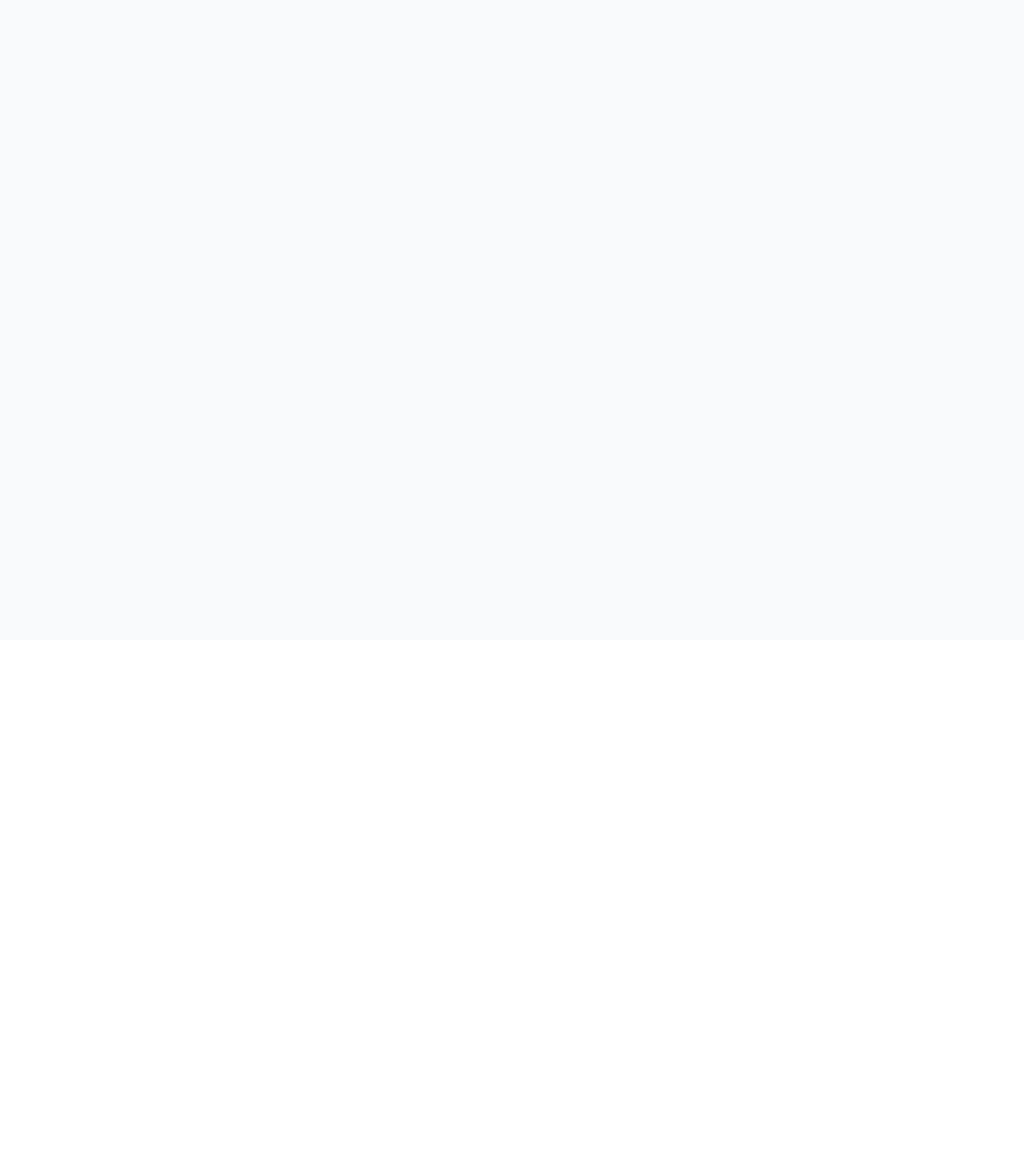
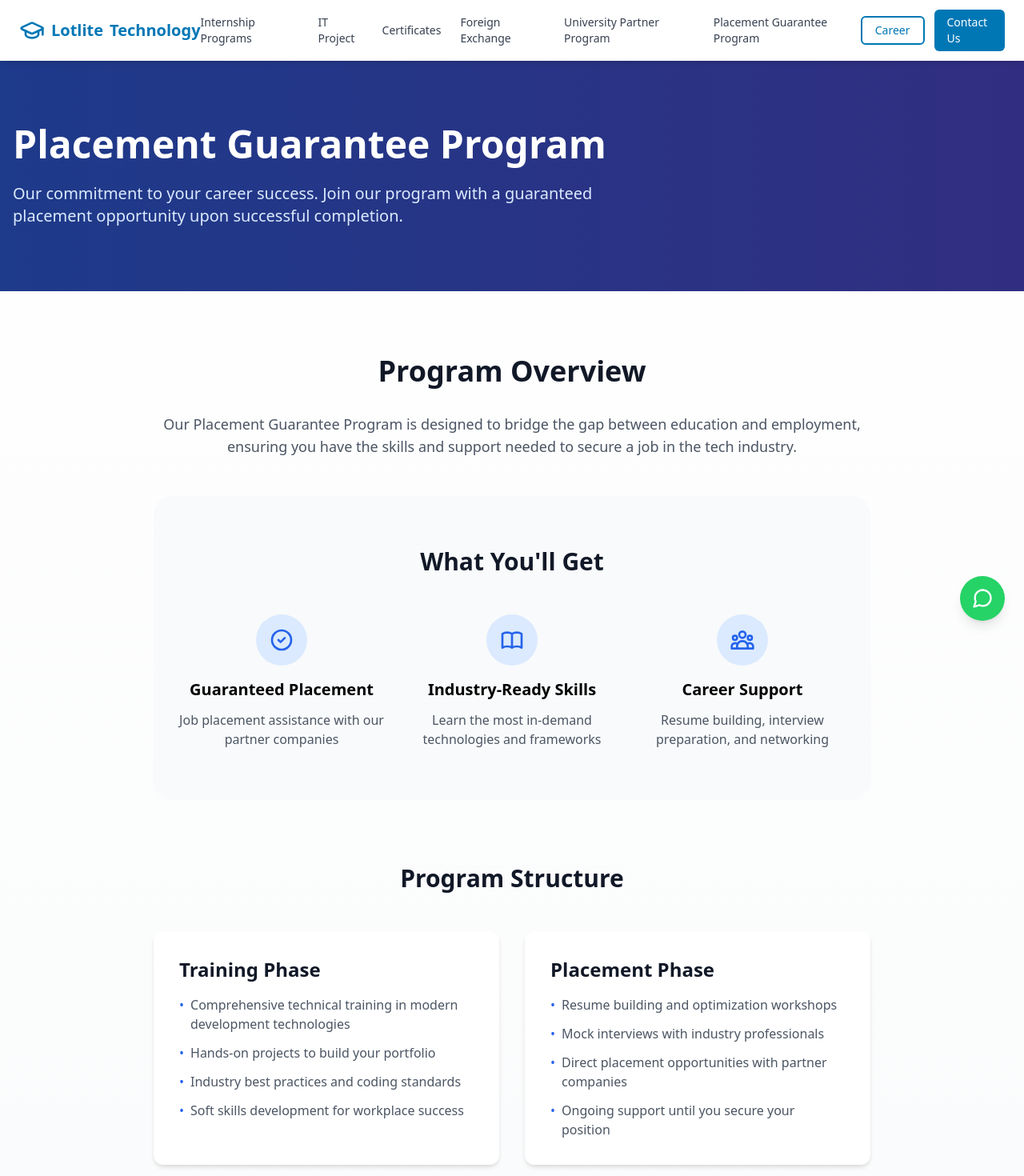
Before and after one commit to Lotlite/lotelite_edtech, a React (Vite) app: page /placement-guarantee-program in a window 1280 px wide. Before the commit this address had no page. Shown: the top 1470 px of the page at 80% size. Before the commit the page ends 800 px from the top, so only its background shows below. Built offline with nearby package versions, Linux system fonts and the light colour scheme.

Commit message:
placement gaurantee program

```diff
--- a/src/App.tsx
+++ b/src/App.tsx
@@ -19,6 +19,7 @@ import AdminDashboard from './pages/AdminDashboard';
 import AboutUs from './pages/AboutUs';
 import InternshipPrograms from './pages/Internship';
 import MernProjects from './pages/MernProjects';
+import PlacementGuaranteeProgram from './pages/Placementgauranteeprogram';
 
 function App() {
   return (
@@ -63,6 +64,7 @@ function App() {
             <Route path="/enroll/:projectId" element={<MernProjects />} />
             <Route path="/demo/:projectId" element={<MernProjects />} />
             <Route path="/it-project" element={<ITServices />} />
+            <Route path="/placement-guarantee-program" element={<PlacementGuaranteeProgram />} />
             <Route path="/contact-us" element={<Contact />} />
             <Route path="/career" element={<Career />} />
             <Route path="/about-us" element={<AboutUs />} />
--- a/src/components/Header.tsx
+++ b/src/components/Header.tsx
@@ -38,6 +38,9 @@ const Header = () => {
             </Link> */}
             <Link to="/university-partner-program" className="text-gray-700 hover:text-[#0077B5] font-medium text-sm transition-colors duration-200">
               University Partner Program
+            </Link>
+            <Link to="/placement-guarantee-program" className="text-gray-700 hover:text-[#0077B5] font-medium text-sm transition-colors duration-200">
+              Placement Guarantee Program
             </Link>
           </nav>
 
@@ -80,6 +83,9 @@ const Header = () => {
               <Link to="/university-partner-program" className="block py-2 text-gray-700 font-medium hover:text-[#0077B5] transition-colors duration-200 text-sm">
                 University Partner Program
               </Link>
+              <Link to="/placement-guarantee-program" className="block py-2 text-gray-700 font-medium hover:text-[#0077B5] transition-colors duration-200 text-sm">
+                Placement Guarantee Program
+              </Link>
               <div className="flex flex-col space-y-2 pt-3 border-t">
                 <Link to="/career" className="w-full px-4 py-2 text-[#0077B5] font-medium border-2 border-[#0077B5] rounded-md hover:bg-[#0077B5] hover:text-white transition-all duration-200 text-center text-sm">
                   Career
--- /dev/null
+++ b/src/pages/Placementgauranteeprogram.tsx
@@ -0,0 +1,135 @@
+import React from 'react';
+import { Link } from 'react-router-dom';
+
+const PlacementGuaranteeProgram = () => {
+  return (
+    <div className="min-h-screen bg-gradient-to-b from-white to-gray-50">
+      {/* Hero Section */}
+      <div className="bg-gradient-to-r from-blue-900 to-indigo-900 text-white py-20">
+        <div className="container mx-auto px-4">
+          <h1 className="text-5xl font-bold mb-6">Placement Guarantee Program</h1>
+          <p className="text-xl text-blue-100 max-w-3xl">
+            Our commitment to your career success. Join our program with a guaranteed placement opportunity upon successful completion.
+          </p>
+        </div>
+      </div>
+
+      {/* Program Overview Section */}
+      <div className="py-20">
+        <div className="container mx-auto px-4">
+          <div className="max-w-4xl mx-auto">
+            <h2 className="text-4xl font-bold mb-8 text-gray-900 text-center">
+              Program Overview
+            </h2>
+            <p className="text-lg text-gray-600 mb-12 text-center">
+              Our Placement Guarantee Program is designed to bridge the gap between education and employment, ensuring you have the skills and support needed to secure a job in the tech industry.
+            </p>
+
+            {/* Program Features */}
+            <div className="py-16 bg-gray-50 rounded-3xl px-8 mb-20">
+              <h2 className="text-3xl font-bold text-center mb-12 text-gray-900">
+                What You'll Get
+              </h2>
+              <div className="grid md:grid-cols-3 gap-8">
+                <div className="text-center">
+                  <div className="w-16 h-16 bg-blue-100 rounded-full flex items-center justify-center mx-auto mb-4">
+                    <svg className="w-8 h-8 text-blue-600" fill="none" stroke="currentColor" viewBox="0 0 24 24">
+                      <path strokeLinecap="round" strokeLinejoin="round" strokeWidth="2" d="M9 12l2 2 4-4m6 2a9 9 0 11-18 0 9 9 0 0118 0z" />
+                    </svg>
+                  </div>
+                  <h3 className="text-xl font-bold mb-3">Guaranteed Placement</h3>
+                  <p className="text-gray-600">Job placement assistance with our partner companies</p>
+                </div>
+
+                <div className="text-center">
+                  <div className="w-16 h-16 bg-blue-100 rounded-full flex items-center justify-center mx-auto mb-4">
+                    <svg className="w-8 h-8 text-blue-600" fill="none" stroke="currentColor" viewBox="0 0 24 24">
+                      <path strokeLinecap="round" strokeLinejoin="round" strokeWidth="2" d="M12 6.253v13m0-13C10.832 5.477 9.246 5 7.5 5S4.168 5.477 3 6.253v13C4.168 18.477 5.754 18 7.5 18s3.332.477 4.5 1.253m0-13C13.168 5.477 14.754 5 16.5 5c1.747 0 3.332.477 4.5 1.253v13C19.832 18.477 18.247 18 16.5 18c-1.746 0-3.332.477-4.5 1.253" />
+                    </svg>
+                  </div>
+                  <h3 className="text-xl font-bold mb-3">Industry-Ready Skills</h3>
+                  <p className="text-gray-600">Learn the most in-demand technologies and frameworks</p>
+                </div>
+
+                <div className="text-center">
+                  <div className="w-16 h-16 bg-blue-100 rounded-full flex items-center justify-center mx-auto mb-4">
+                    <svg className="w-8 h-8 text-blue-600" fill="none" stroke="currentColor" viewBox="0 0 24 24">
+                      <path strokeLinecap="round" strokeLinejoin="round" strokeWidth="2" d="M17 20h5v-2a3 3 0 00-5.356-1.857M17 20H7m10 0v-2c0-.656-.126-1.283-.356-1.857M7 20H2v-2a3 3 0 015.356-1.857M7 20v-2c0-.656.126-1.283.356-1.857m0 0a5.002 5.002 0 019.288 0M15 7a3 3 0 11-6 0 3 3 0 016 0zm6 3a2 2 0 11-4 0 2 2 0 014 0zM7 10a2 2 0 11-4 0 2 2 0 014 0z" />
+                    </svg>
+                  </div>
+                  <h3 className="text-xl font-bold mb-3">Career Support</h3>
+                  <p className="text-gray-600">Resume building, interview preparation, and networking</p>
+                </div>
+              </div>
+            </div>
+
+            {/* Program Structure */}
+            <div className="mb-20">
+              <h2 className="text-3xl font-bold text-center mb-12 text-gray-900">
+                Program Structure
+              </h2>
+              <div className="grid md:grid-cols-2 gap-8">
+                <div className="bg-white p-8 rounded-xl shadow-md">
+                  <h3 className="text-2xl font-bold mb-4 text-gray-900">Training Phase</h3>
+                  <ul className="space-y-3 text-gray-600">
+                    <li className="flex items-start">
+                      <span className="text-blue-600 mr-2">•</span>
+                      <span>Comprehensive technical training in modern development technologies</span>
+                    </li>
+                    <li className="flex items-start">
+                      <span className="text-blue-600 mr-2">•</span>
+                      <span>Hands-on projects to build your portfolio</span>
+                    </li>
+                    <li className="flex items-start">
+                      <span className="text-blue-600 mr-2">•</span>
+                      <span>Industry best practices and coding standards</span>
+                    </li>
+                    <li className="flex items-start">
+                      <span className="text-blue-600 mr-2">•</span>
+                      <span>Soft skills development for workplace success</span>
+                    </li>
+                  </ul>
+                </div>
+
+                <div className="bg-white p-8 rounded-xl shadow-md">
+                  <h3 className="text-2xl font-bold mb-4 text-gray-900">Placement Phase</h3>
+                  <ul className="space-y-3 text-gray-600">
+                    <li className="flex items-start">
+                      <span className="text-blue-600 mr-2">•</span>
+                      <span>Resume building and optimization workshops</span>
+                    </li>
+                    <li className="flex items-start">
+                      <span className="text-blue-600 mr-2">•</span>
+                      <span>Mock interviews with industry professionals</span>
+                    </li>
+                    <li className="flex items-start">
+                      <span className="text-blue-600 mr-2">•</span>
+                      <span>Direct placement opportunities with partner companies</span>
+                    </li>
+                    <li className="flex items-start">
+                      <span className="text-blue-600 mr-2">•</span>
+                      <span>Ongoing support until you secure your position</span>
+                    </li>
+                  </ul>
+                </div>
+              </div>
+            </div>
+
+            {/* Call to Action */}
+            <div className="text-center mb-20">
+              <h3 className="text-2xl font-bold mb-4 text-gray-900">Ready to Secure Your Future?</h3>
+              <p className="text-gray-600 mb-8">
+                Join our Placement Guarantee Program and take the first step toward a successful tech career
+              </p>
+              <Link to="/contact-us" className="inline-block bg-blue-600 text-white px-8 py-3 rounded-lg font-semibold hover:bg-blue-700 transform hover:-translate-y-1 transition-all">
+                Enroll Now
+              </Link>
+            </div>
+          </div>
+        </div>
+      </div>
+    </div>
+  );
+};
+
+export default PlacementGuaranteeProgram;
```
